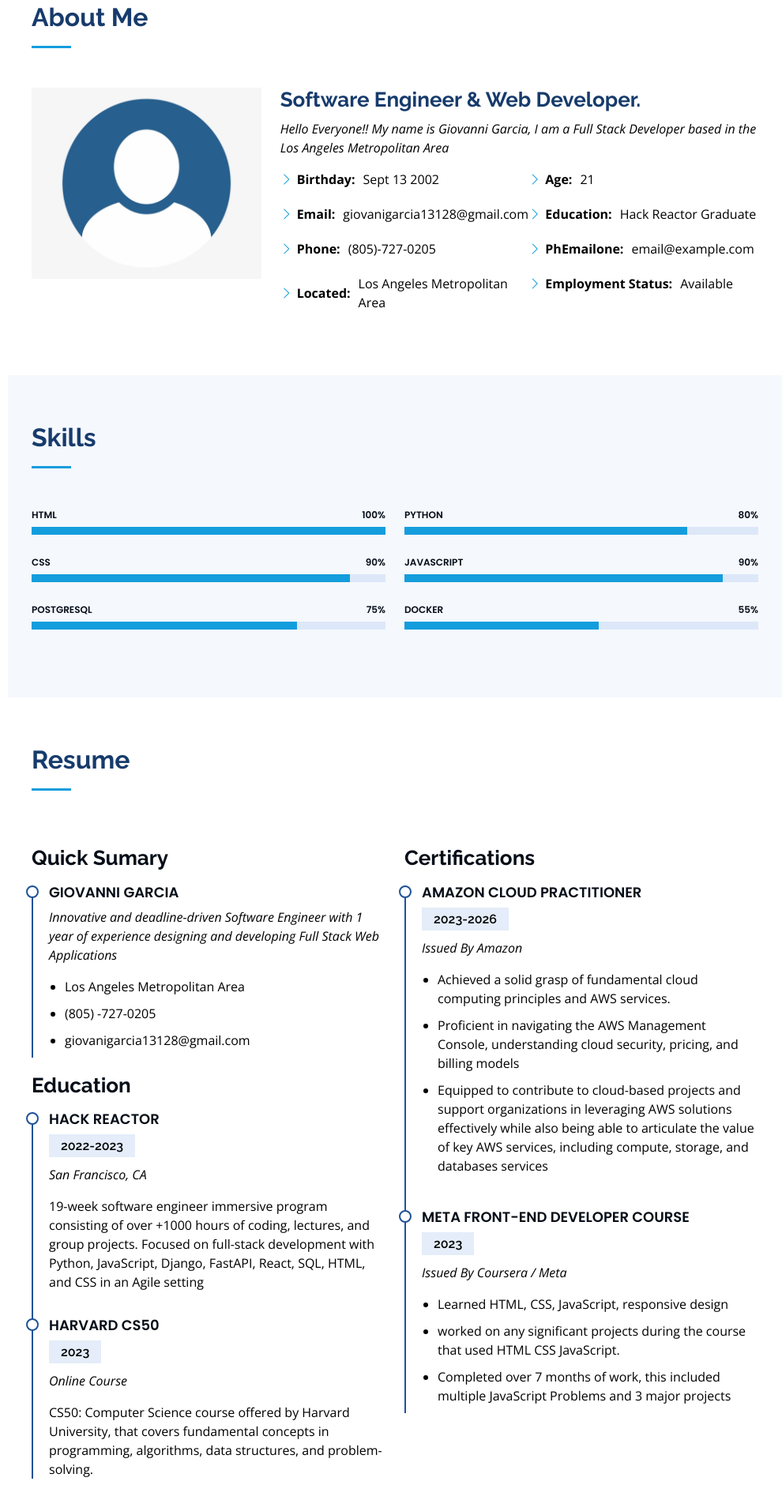
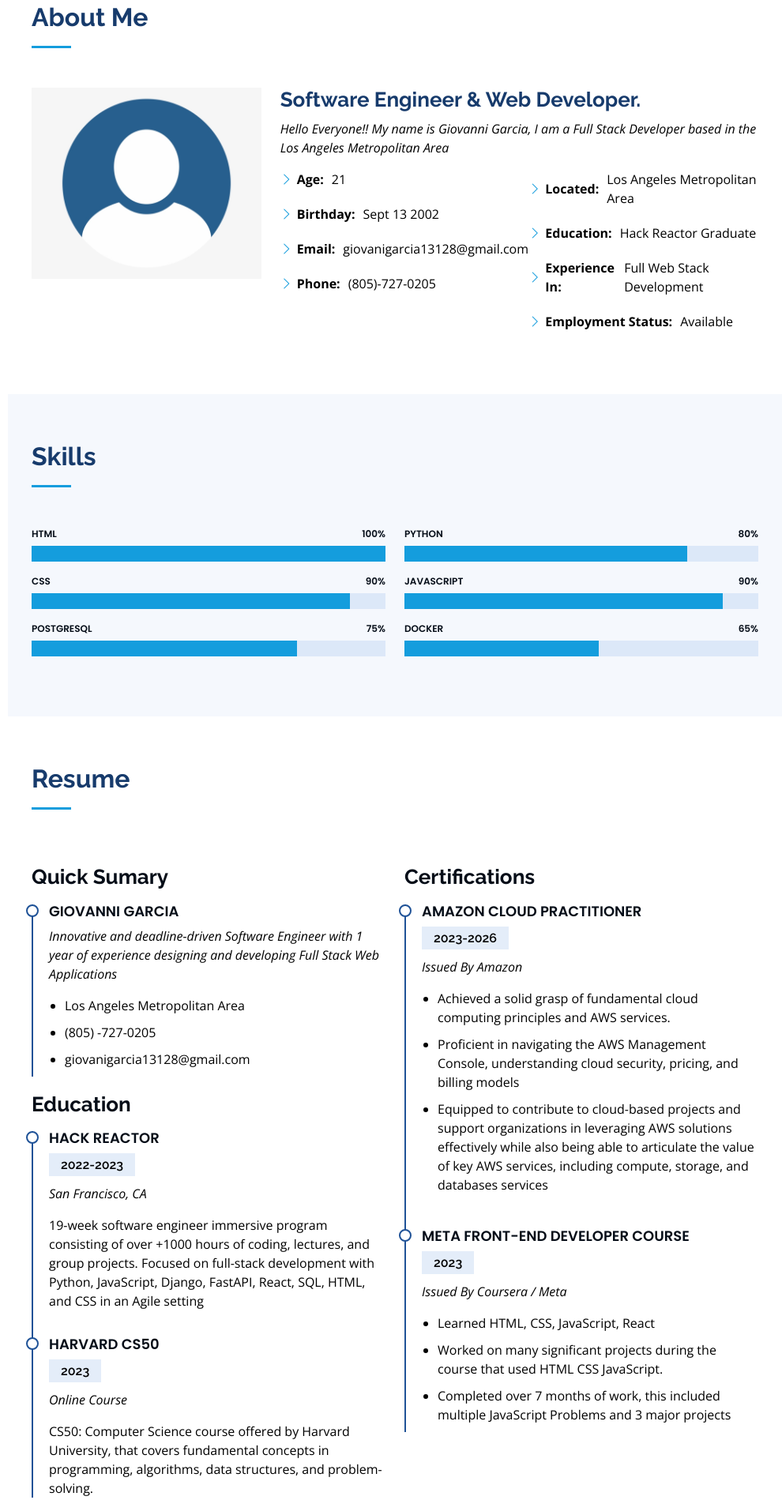
Before and after one commit to giogarcia13/gio-portfolio, a plain HTML site: page index.html in a window 1280 px wide. Shown: the part 857-2756 px from the top of the page at 79% size, without its empty margins (290-1280 px from the left). Drawn offline with nearby package versions, Linux system fonts and the light colour scheme.

Commit message:
made some changes to the css and index.html

```diff
--- a/assets/css/style.css
+++ b/assets/css/style.css
@@ -456,12 +456,12 @@ section {
 
 .skills .progress-bar-wrap {
   background: #dce8f8;
-  height: 10px;
+  height: 20px;
 }
 
 .skills .progress-bar {
   width: 1px;
-  height: 10px;
+  height: 20px;
   transition: 0.9s;
   background-color: #149ddd;
 }
--- a/index.html
+++ b/index.html
@@ -88,17 +88,17 @@
             <div class="row">
               <div class="col-lg-6">
                 <ul>
+                  <li><i class="bi bi-chevron-right"></i> <strong>Age:</strong> <span>21</span></li>
                   <li><i class="bi bi-chevron-right"></i> <strong>Birthday:</strong> <span>Sept 13 2002</span></li>
                   <li><i class="bi bi-chevron-right"></i> <strong>Email:</strong> <span>giovanigarcia13128@gmail.com</span></li>
                   <li><i class="bi bi-chevron-right"></i> <strong>Phone:</strong> <span>(805)-727-0205</span></li>
-                  <li><i class="bi bi-chevron-right"></i> <strong>Located:</strong> <span>Los Angeles Metropolitan Area</span></li>
                 </ul>
               </div>
               <div class="col-lg-6">
                 <ul>
-                  <li><i class="bi bi-chevron-right"></i> <strong>Age:</strong> <span>21</span></li>
+                  <li><i class="bi bi-chevron-right"></i> <strong>Located:</strong> <span>Los Angeles Metropolitan Area</span></li>
                   <li><i class="bi bi-chevron-right"></i> <strong>Education:</strong> <span>Hack Reactor Graduate</span></li>
-                  <li><i class="bi bi-chevron-right"></i> <strong>PhEmailone:</strong> <span>email@example.com</span></li>
+                  <li><i class="bi bi-chevron-right"></i> <strong>Experience In:</strong> <span>Full Web Stack Development</span></li>
                   <li><i class="bi bi-chevron-right"></i> <strong>Employment Status:</strong> <span>Available</span></li>
                 </ul>
               </div>
@@ -162,7 +162,7 @@
             </div>
 
             <div class="progress">
-              <span class="skill">Docker<i class="val">55%</i></span>
+              <span class="skill">Docker<i class="val">65%</i></span>
               <div class="progress-bar-wrap">
                 <div class="progress-bar" role="progressbar" aria-valuenow="55" aria-valuemin="0" aria-valuemax="100"></div>
               </div>
@@ -229,8 +229,8 @@
               <h5>2023</h5>
               <p><em>Issued By Coursera / Meta</em></p>
               <ul>
-                <li>Learned HTML, CSS, JavaScript, responsive design</li>
-                <li>worked on any significant projects during the course that used HTML CSS JavaScript.</li>
+                <li>Learned HTML, CSS, JavaScript, React</li>
+                <li>Worked on many significant projects during the course that used HTML CSS JavaScript.</li>
                 <li>Completed over 7 months of work, this included multiple JavaScript Problems and 3 major projects</li>
               </ul>
             </div>
@@ -246,7 +246,7 @@
 
         <div class="section-title">
           <h2>Projects</h2>
-          <p>Full Stack and Front-EFFnd based Projects</p>
+          <p>Full Stack and Front-End based Projects</p>
         </div>
 
         <div class="row" data-aos="fade-up">
@@ -264,7 +264,6 @@
               <img src="assets/img/portfolio/portfolio-1.jpg" class="img-fluid" alt="">
               <div class="portfolio-links">
                 <a href="assets/img/portfolio/portfolio-1.jpg" data-gallery="portfolioGallery" class="portfolio-lightbox" title="App 1"><i class="bx bx-plus"></i></a>
-                <a href="portfolio-details.html" title="More Details"><i class="bx bx-link"></i></a>
               </div>
             </div>
           </div>
@@ -274,7 +273,6 @@
               <img src="assets/img/portfolio/portfolio-2.jpg" class="img-fluid" alt="">
               <div class="portfolio-links">
                 <a href="assets/img/portfolio/portfolio-2.jpg" data-gallery="portfolioGallery" class="portfolio-lightbox" title="Web 3"><i class="bx bx-plus"></i></a>
-                <a href="portfolio-details.html" title="More Details"><i class="bx bx-link"></i></a>
               </div>
             </div>
           </div>
@@ -284,7 +282,6 @@
               <img src="assets/img/portfolio/portfolio-3.jpg" class="img-fluid" alt="">
               <div class="portfolio-links">
                 <a href="assets/img/portfolio/portfolio-3.jpg" data-gallery="portfolioGallery" class="portfolio-lightbox" title="App 2"><i class="bx bx-plus"></i></a>
-                <a href="portfolio-details.html" title="More Details"><i class="bx bx-link"></i></a>
               </div>
             </div>
           </div>
```
